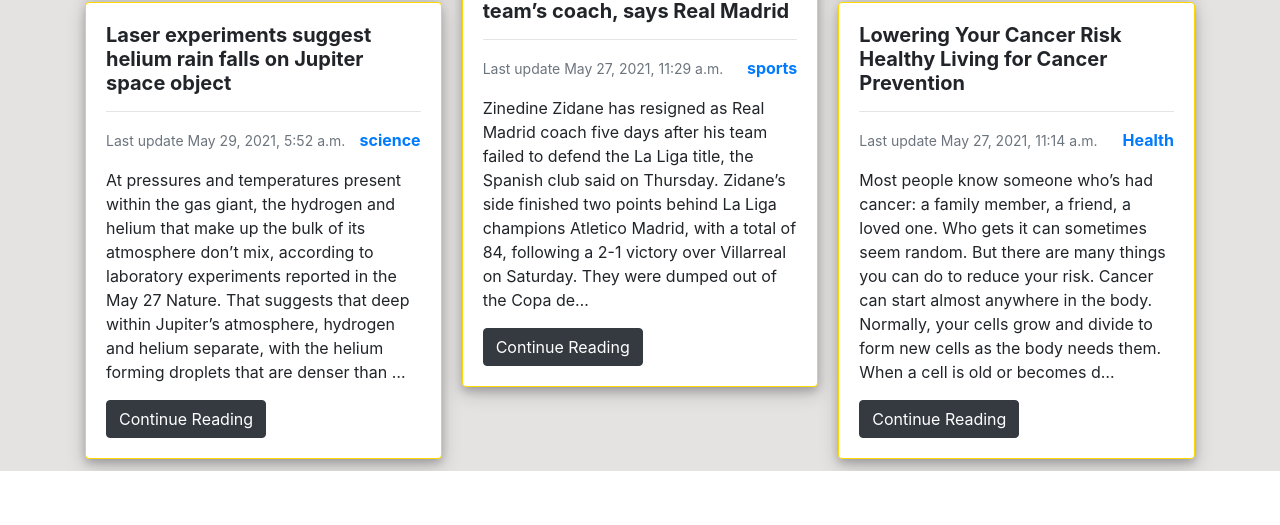
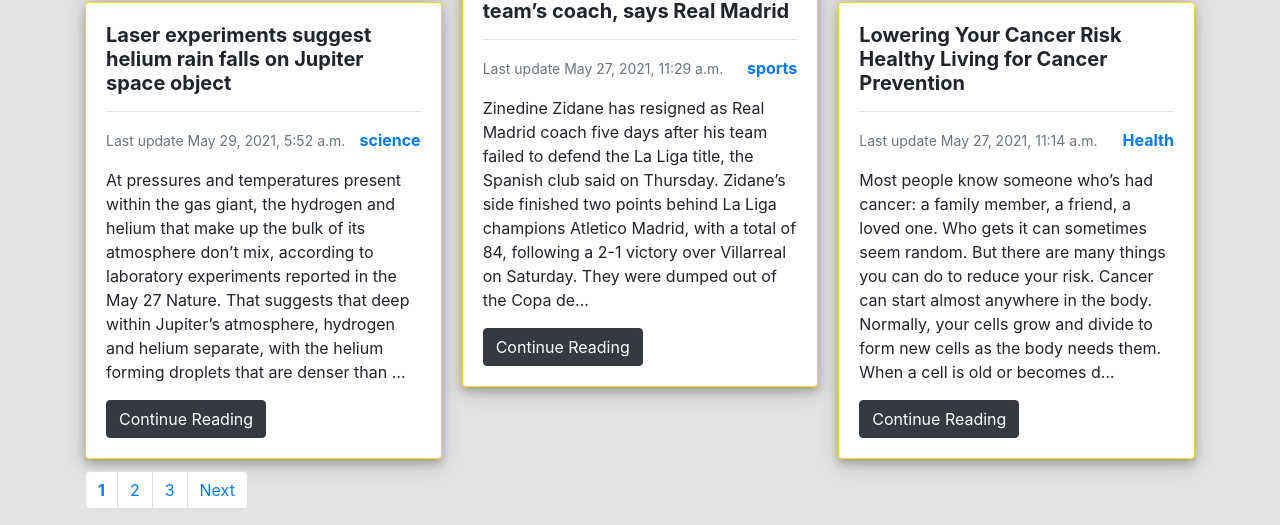
Before and after one commit to Nym-Git/Blogging-Project, a Django app: page /display/ in a window 1280 px wide. Shown: the part 1773-2298 px from the top of the page. Before the commit the page ends 2244 px from the top, so only its background shows below. Run offline with Django 3.2, Linux system fonts and the light colour scheme; data comes from the database, SQL or seed files in the repository; some libraries are stand-ins or nearby versions.

Commit message:
Update display.html

```diff
--- a/templates/display.html
+++ b/templates/display.html
@@ -32,6 +32,29 @@
       </div>
       {% endfor %}
     </div>
+    <nav style="color: black; border-color: black;" >
+      <ul class="pagination" >
+        {% if PostS.has_previous %}
+          <li class="page-item"><a class="page-link" href="?page={{PostS.previous_page_number}}">Previous</a></li>
+          {% if PostS.number > 2 %}
+            <li class="page-item"><a class="page-link" href="?page=1">1</a></li>
+          {% endif %}
+        {% endif %}
+        {% for num in PostS.paginator.page_range %}
+          {% if PostS.number == num %}
+            <li class="page-item"><a class="page-link" href=""><b>{{num}}</b></a></li>
+
+          {% elif num > PostS.number|add:'-2' and num < PostS.number|add:'3' %}
+
+            <li class="page-item"><a class="page-link" href="?page={{num}}">{{num}}</a></li>
+
+          {% endif %}
+        {% endfor %}
+        {% if PostS.has_next %}
+          <li class="page-item"><a class="page-link" href="?page={{PostS.next_page_number}}">Next</a></li>
+        {% endif %}
+      </ul>
+    </nav>
 </body>
 {% endblock %}
 </html>
```
